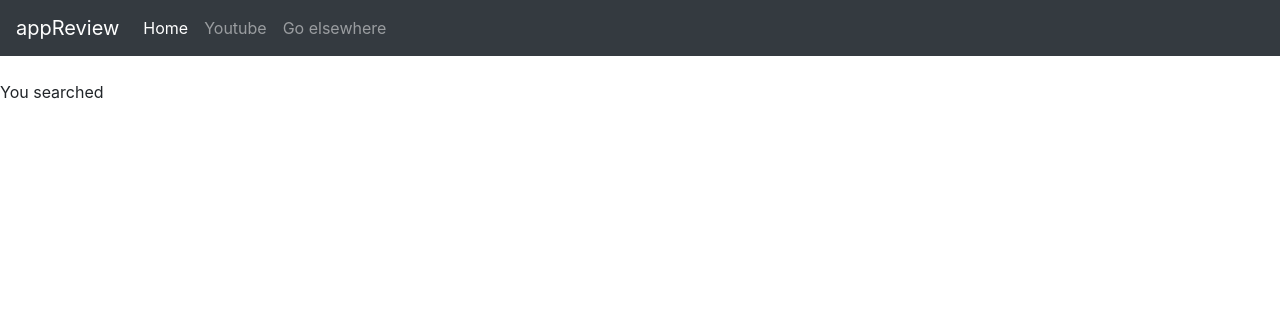
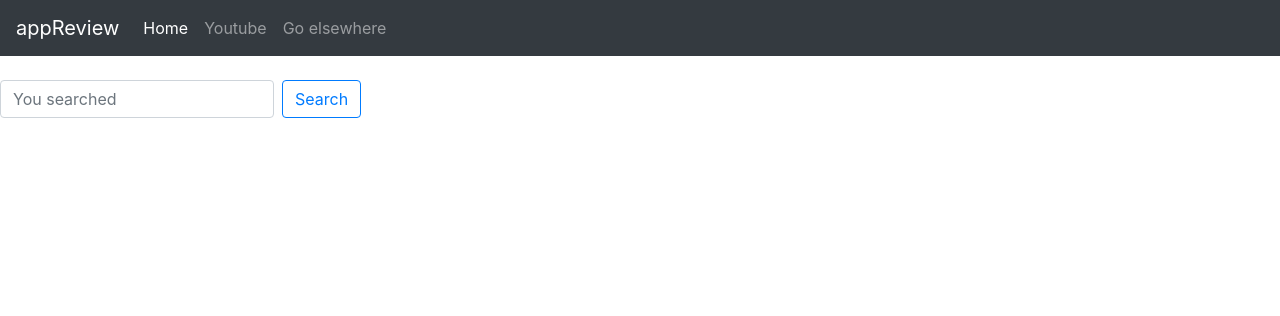
Before and after one commit to wtraceyv/201_project, a PHP site: page /search_backend.php in a window 1280 px wide. Shown: the top 316 px of the page. Run offline with PHP 8.4, Linux system fonts and the light colour scheme.

Commit message:
update the search page to search without go back to home

```diff
--- a/codes/search_backend.php
+++ b/codes/search_backend.php
@@ -24,7 +24,7 @@ $searchQuery = $_SESSION['searchQuery'];
    <!-- Bootstrap CSS -->
    <link rel="stylesheet" href="https://stackpath.bootstrapcdn.com/bootstrap/4.3.1/css/bootstrap.min.css"
       integrity="sha384-ggOyR0iXCbMQv3Xipma34MD+dH/1fQ784/j6cY/iJTQUOhcWr7x9JvoRxT2MZw1T" crossorigin="anonymous">
-   <link rel="stylesheet" href="./mainCSS.css">
+   <link rel="stylesheet" href="../css/mainCSS.css">
 
    <title>Search Result</title>
 </head>
@@ -52,8 +52,13 @@ $searchQuery = $_SESSION['searchQuery'];
          </ul>
       </div>
    </nav>
-   <p class="words">You searched <?php echo $searchQuery ?></p>
-
+   <div class="search">
+      <form action="./search_backend.php" method="post" class="form-inline">
+         <input class="form-control mr-sm-2" type="text" placeholder="You searched <?php echo $searchQuery ?>" aria-label="Search"
+            name="searchQuery">
+         <button class="btn btn-outline-primary my-2 my-sm-0" type="submit">Search</button>
+      </form>
+   </div>
 
    <!-- Optional JavaScript -->
    <!-- jQuery first, then Popper.js, then Bootstrap JS -->
```
